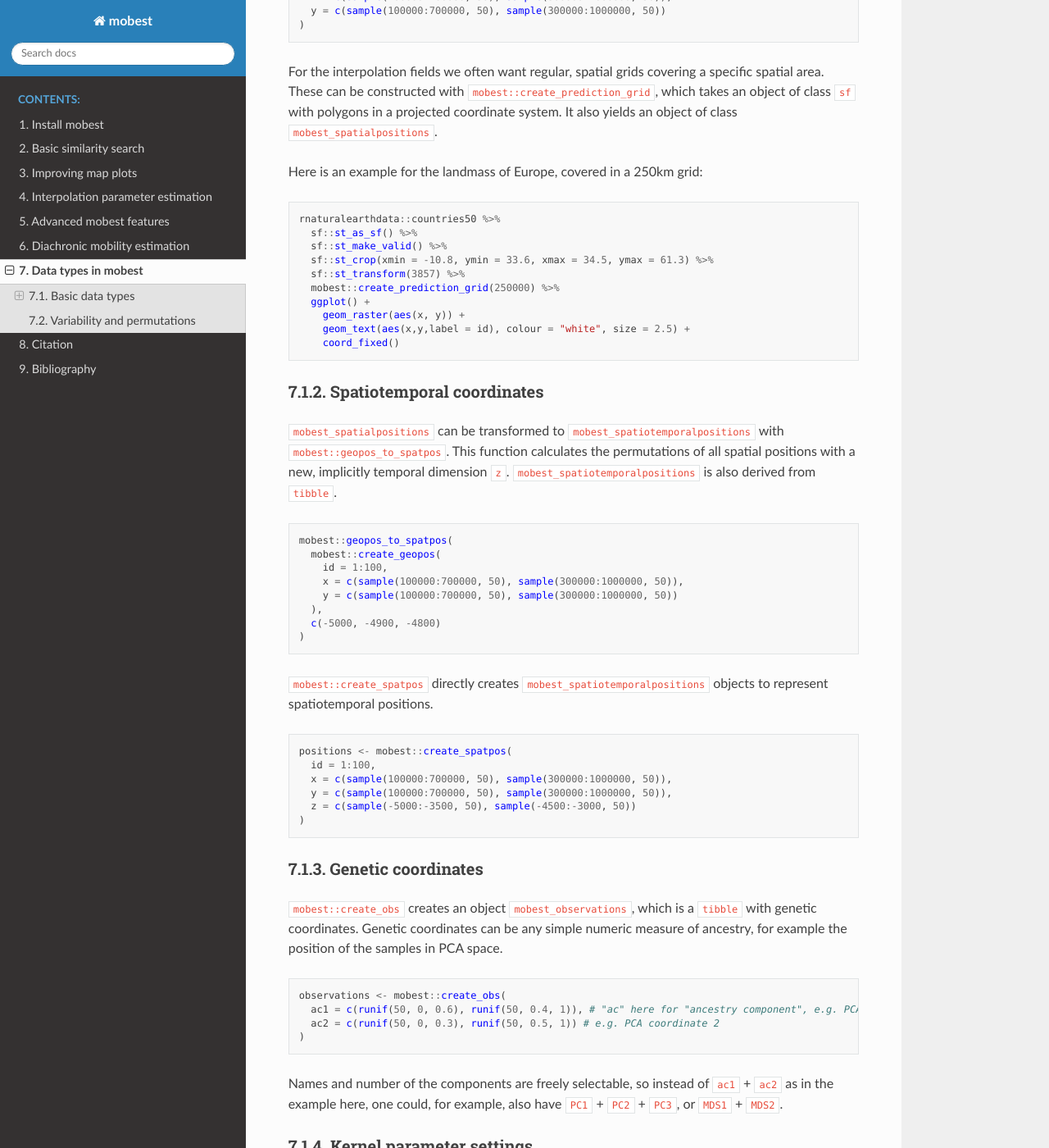
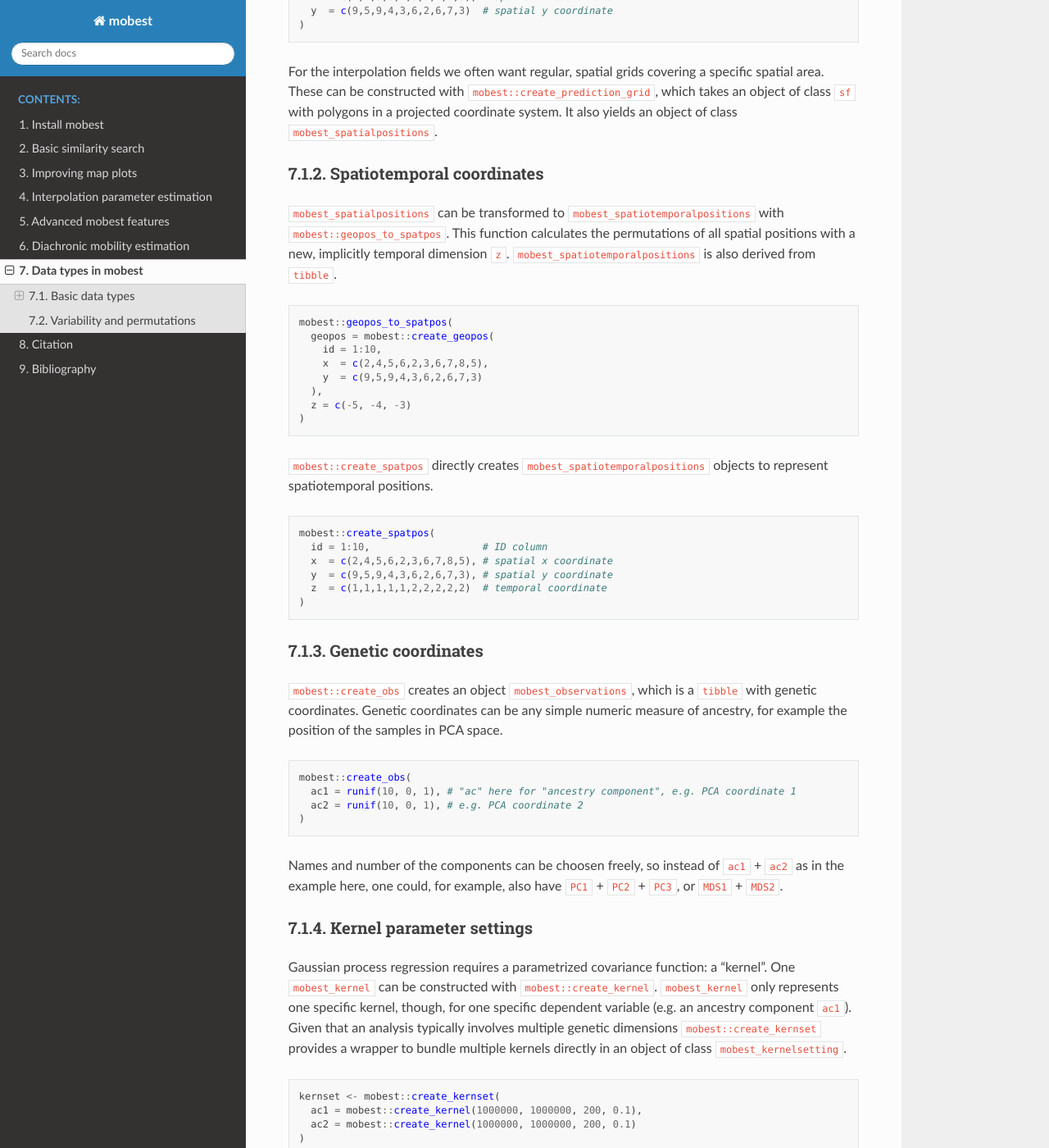
Before and after one commit to nevrome/mobest, a Sphinx documentation site: the page built from docs/types.md, in a window 1280 px wide and 1400 px high, scrolled down 642 px. Shown: the whole window at 82% size. Built offline with Sphinx 7.4.7 and the Read the Docs theme 2.0.0, drawn with Linux system fonts in a browser that asks for light colours; some of the changed text lies outside the part shown.

````diff
--- a/docs/basic.md
+++ b/docs/basic.md
@@ -311,16 +311,65 @@ Spatiotemporal positions are encoded in `mobest` with a custom data type: {ref}`
 
 ```r
 mobest::create_spatpos(
-  id = input_final$Poseidon_ID,
-  x = input_final$x,
-  y = input_final$y,
-  z = input_final$Date_BC_AD_Median_Derived
+  id = samples_projected$Sample_ID,
+  x  = samples_projected$x,
+  y  = samples_projected$y,
+  z  = samples_projected$Date_BC_AD_Median
 )
 ```
 
-...
+The dependent, genetic variables are also encoded in a custom, tabular type: {ref}`mobest_observations <types:genetic coordinates>` with the constructor function `mobest::create_observations`.
+
+```r
+mobest::create_obs(
+  C1 = samples_projected$MDS_C1,
+  C2 = samples_projected$MDS_C2
+)
+```
+
+Note that you can have an arbitrary amount of these components with arbitrary names. The only condition is, that the very same names are used below for the search samples and for the kernel parameter settings of each dependent variable.
+
+The lengths of the vectors (`samples_projected$...`) used for `create_spatpos` and `create_obs` all have to be identical. And their order has to be the same as well: although the input is distributed over two constructors they describe the same samples.
+
+For the search sample we have to construct objects of the same type and structure.
+
+```r
+mobest::create_spatpos(
+  id = search_samples$Sample_ID,
+  x  = search_samples$x,
+  y  = search_samples$y,
+  z  = search_samples$Date_BC_AD_Median
+)
+mobest::create_obs(
+  C1 = search_samples$MDS_C1,
+  C2 = search_samples$MDS_C2
+)
+```
 
 #### Kernel parameter settings
+
+The `locest()` argument `kernel` takes an object of the class {ref}`mobest_kernelsetting <types:kernel parameter settings>`. This type encodes kernel configurations for each dependent variable, so the parameters for the Gaussian process regression interpolation that should be used for this variable. These include mostly the lengthscale parameters in space (x and y) and time, as well as the nugget parameter. In very simple terms the former specify how far in space and time an individual sample's genetic position should inform the interpolated field. The nugget, on the other hand, is an error term to model local (for observations from the same position in space and time) variability. See {cite:p}`Gramacy2020`, specifically [here](https://bookdown.org/rbg/surrogates/chap5.html#chap5hyper), for more details.
+
+Here is a possible configuration for our example. We construct two kernel settings, one for each ancestry component, with `mobest::create_kernel()` in `mobest::create_kernset()`.
+
+```
+mobest::create_kernset(
+  C1 = mobest::create_kernel(
+    dsx = 800 * 1000, dsy = 800 * 1000, dt = 800,
+    g = 0.1
+  ),
+  C2 = mobest::create_kernel(
+    dsx = 800 * 1000, dsy = 800 * 1000, dt = 800,
+    g = 0.1
+  )
+)
+```
+
+Note how we scale the lengthscale parameters: `dsx` and `dsy` are set in meters (800 * 1000m = 800km) and `dt` in years (800y). `g` is dimensionless. With the setting specified here both dependent variables will be interpolated with the same, very smooth (several hundred kilomenters and years in diameter) kernel.
+
+The main question naturally arising from this, is how to set these parameters for a given dataset and research question. There are various empirical ways to find optimal values through numerical optimization. See Supplementary Text 2 of {cite:p}`Schmid2023` for the approaches we applied. One concrete workflow to estimate the nugget from the variogram and the lengthscale parameters through crossvalidation is explained in {doc}`Interpolation parameter estimation <estimation>`.
+
+We would argue, though, that this computationally expensive workflow is not necessary for basic applications of mobest. The analysis in {cite:p}`Schmid2023` showed that Gaussian process regression returns reasonably accurate interpolation results for a large range of kernel parameter settings, as long as they reflect a plausible intution about the mobility behaviour of human ancestry, which generally operates on a scale of hundreds of kilometers and years. mobest is primarily a visualization method and adjusting its parameters to ones liking is legitimate if the choices are communicated transparently.
 
 #### Search positions
 
--- a/docs/types.md
+++ b/docs/types.md
@@ -12,28 +12,13 @@ The following guide briefly lists the main `mobest` data types with their constr
 
 ```r
 mobest::create_geopos(
-  id = 1:100,
-  x = c(sample(100000:700000, 50), sample(300000:1000000, 50)),
-  y = c(sample(100000:700000, 50), sample(300000:1000000, 50))
+  id = 1:10,                   # ID columns
+  x  = c(2,4,5,6,2,3,6,7,8,5), # spatial x coordinate
+  y  = c(9,5,9,4,3,6,2,6,7,3)  # spatial y coordinate
 )
 ```
 
 For the interpolation fields we often want regular, spatial grids covering a specific spatial area. These can be constructed with `mobest::create_prediction_grid`, which takes an object of class `sf` with polygons in a projected coordinate system. It also yields an object of class `mobest_spatialpositions`.
-
-Here is an example for the landmass of Europe, covered in a 250km grid:
-
-```r
-rnaturalearthdata::countries50 %>%
-  sf::st_as_sf() %>%
-  sf::st_make_valid() %>%
-  sf::st_crop(xmin = -10.8, ymin = 33.6, xmax = 34.5, ymax = 61.3) %>%
-  sf::st_transform(3857) %>%
-  mobest::create_prediction_grid(250000) %>%
-  ggplot() +
-    geom_raster(aes(x, y)) +
-    geom_text(aes(x,y,label = id), colour = "white", size = 2.5) +
-    coord_fixed()
-```
 
 ### Spatiotemporal coordinates
 
@@ -41,23 +26,23 @@ rnaturalearthdata::countries50 %>%
 
 ```r
 mobest::geopos_to_spatpos(
-  mobest::create_geopos(
-    id = 1:100,
-    x = c(sample(100000:700000, 50), sample(300000:1000000, 50)),
-    y = c(sample(100000:700000, 50), sample(300000:1000000, 50))
+  geopos = mobest::create_geopos(
+    id = 1:10,
+    x  = c(2,4,5,6,2,3,6,7,8,5),
+    y  = c(9,5,9,4,3,6,2,6,7,3)
   ),
-  c(-5000, -4900, -4800)
+  z = c(-5, -4, -3)
 )
 ```
 
 `mobest::create_spatpos` directly creates `mobest_spatiotemporalpositions` objects to represent spatiotemporal positions.
 
 ```r
-positions <- mobest::create_spatpos(
-  id = 1:100,
-  x = c(sample(100000:700000, 50), sample(300000:1000000, 50)),
-  y = c(sample(100000:700000, 50), sample(300000:1000000, 50)),
-  z = c(sample(-5000:-3500, 50), sample(-4500:-3000, 50))
+mobest::create_spatpos(
+  id = 1:10,                   # ID column
+  x  = c(2,4,5,6,2,3,6,7,8,5), # spatial x coordinate
+  y  = c(9,5,9,4,3,6,2,6,7,3), # spatial y coordinate
+  z  = c(1,1,1,1,1,2,2,2,2,2)  # temporal coordinate
 )
 ```
 
@@ -66,17 +51,17 @@ positions <- mobest::create_spatpos(
 `mobest::create_obs` creates an object `mobest_observations`, which is a `tibble` with genetic coordinates. Genetic coordinates can be any simple numeric measure of ancestry, for example the position of the samples in PCA space.
 
 ```r
-observations <- mobest::create_obs(
-  ac1 = c(runif(50, 0, 0.6), runif(50, 0.4, 1)), # "ac" here for "ancestry component", e.g. PCA coordinate 1
-  ac2 = c(runif(50, 0, 0.3), runif(50, 0.5, 1)) # e.g. PCA coordinate 2
+mobest::create_obs(
+  ac1 = runif(10, 0, 1), # "ac" here for "ancestry component", e.g. PCA coordinate 1
+  ac2 = runif(10, 0, 1), # e.g. PCA coordinate 2
 )
 ```
 
-Names and number of the components are freely selectable, so instead of `ac1` + `ac2` as in the example here, one could, for example, also have `PC1` + `PC2` + `PC3`, or `MDS1` + `MDS2`.
+Names and number of the components can be choosen freely, so instead of `ac1` + `ac2` as in the example here, one could, for example, also have `PC1` + `PC2` + `PC3`, or `MDS1` + `MDS2`.
 
 ### Kernel parameter settings
 
-Gaussian process regression requires a parametrized covariance function: a "kernel". One `mobest_kernel` can be constructed with `mobest::create_kernel`. `mobest_kernel` only represents one specific kernel, though, for one specific ancestry component (e.g. `ac1`). Given that an analysis typically involves multiple genetic coordinates `mobest::create_kernset` provides a wrapper to bundle multiple kernels directly in an object of class `mobest_kernelsetting`.
+Gaussian process regression requires a parametrized covariance function: a "kernel". One `mobest_kernel` can be constructed with `mobest::create_kernel`. `mobest_kernel` only represents one specific kernel, though, for one specific dependent variable (e.g. an ancestry component `ac1`). Given that an analysis typically involves multiple genetic dimensions `mobest::create_kernset` provides a wrapper to bundle multiple kernels directly in an object of class `mobest_kernelsetting`.
 
 ```r
 kernset <- mobest::create_kernset(
````
Also changed, not shown: other parts of docs/basic.md (+1 -1 lines), docs/references.bib (+10 -0 lines).
